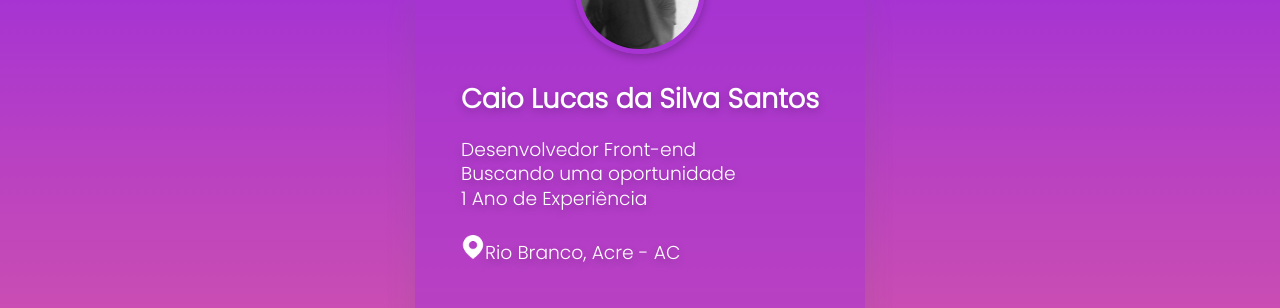
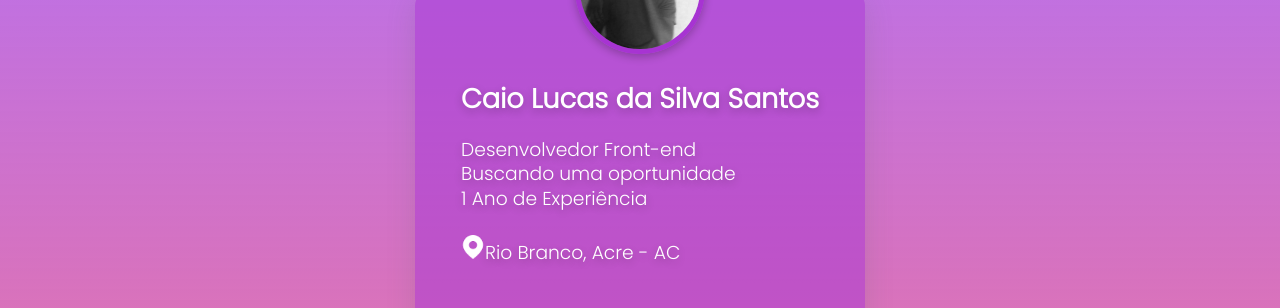
Before and after one commit to itscaiosantos/card_perfil, a plain HTML site: page index.html in a window 1280 px wide. Shown: the top 308 px of the page. Drawn offline with Linux system fonts and the light colour scheme.

Commit message:
update index.html

```diff
--- a/index.html
+++ b/index.html
@@ -17,7 +17,7 @@
          body {
              margin: 0;
              padding: 0;
-             background-image: linear-gradient(#a734d2, #ff7581);
+             background-image: linear-gradient(rgba(167,52,210,0.7), #ff7581);
          }
 
          a {
```
